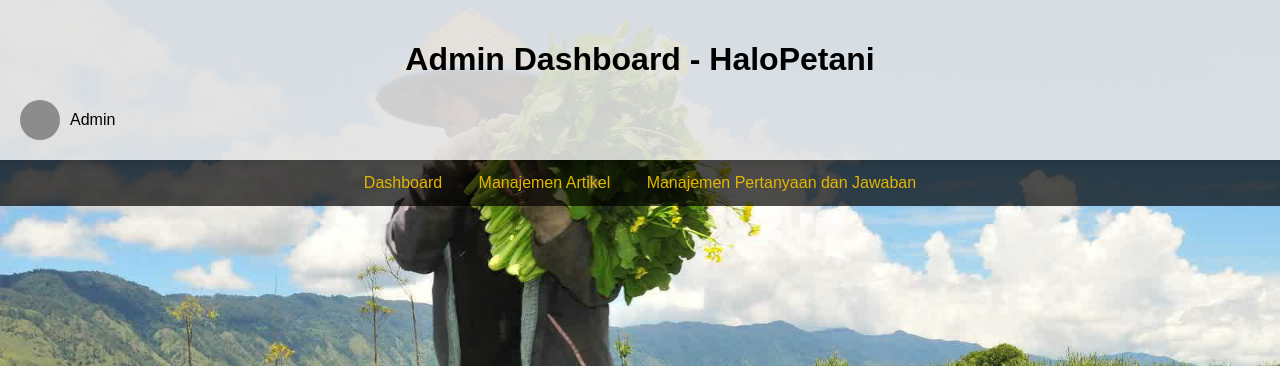
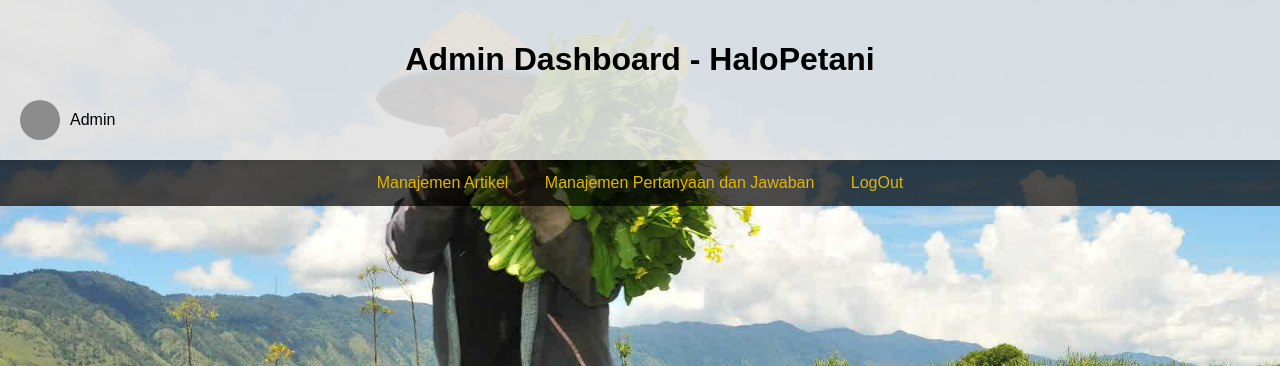
Before and after one commit to AgilHD/HaloPetani, a PHP site: page /adminpage.php in a window 1280 px wide. Shown: the top 366 px of the page. Run offline with PHP 8.4, Linux system fonts and the light colour scheme; grey boxes are pictures that could not be loaded.

Commit message:
Update adminpage.php

```diff
--- a/haloPetani/adminpage.php
+++ b/haloPetani/adminpage.php
@@ -103,9 +103,9 @@ $foto_profil = "foto_profil.jpg";
         </header>
         <nav>
             <ul>
-                <li><a href="#">Dashboard</a></li>
                 <li><a href="artikel.php">Manajemen Artikel</a></li>
                 <li><a href="list-tanaman.php">Manajemen Pertanyaan dan Jawaban</a></li>
+                <li><a href="login-pengguna">LogOut</a></li>
             </ul>
         </nav>
         <div class="content">
```
